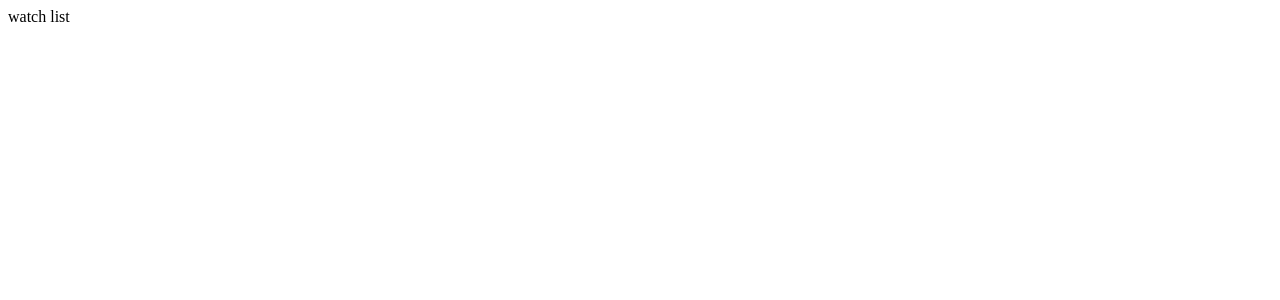
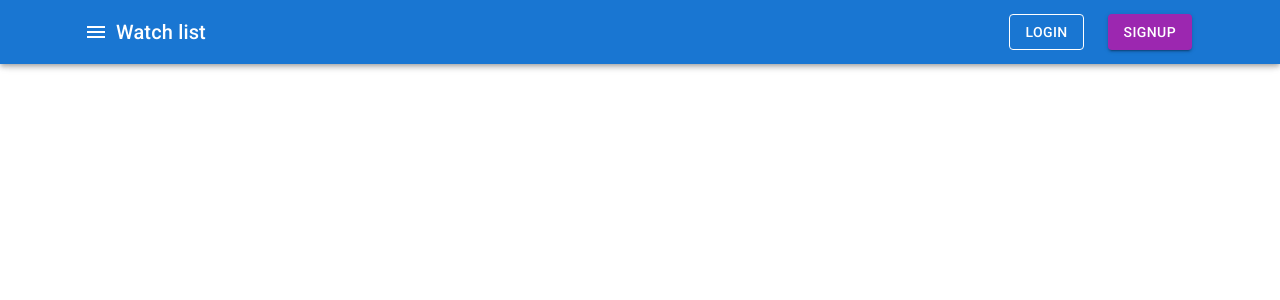
Before and after one commit to dima-diachkov/watch-list, a React (Create React App) app: page / in a window 1280 px wide. Shown: the top 300 px of the page. Built offline with nearby package versions, Linux system fonts and the light colour scheme.

Commit message:
add navbar

```diff
--- a/src/App.tsx
+++ b/src/App.tsx
@@ -1,8 +1,9 @@
 import React from 'react';
+import { NavBar } from './components/NavBar';
 
 function App() {
   return (
-    <div>watch list</div>
+    <NavBar />
   );
 }
 
--- /dev/null
+++ b/src/components/NavBar.tsx
@@ -0,0 +1,28 @@
+import React from 'react';
+import { AppBar, Box, Button, Container, IconButton, Toolbar, Typography } from "@mui/material"
+import MenuIcon from '@mui/icons-material/Menu';
+
+export const NavBar = () => {
+    return (
+        <AppBar position='fixed'>
+            <Container fixed>
+                <Toolbar>
+                    <IconButton edge="start" color="inherit" aria-label='menu' >
+                        <MenuIcon />
+                    </IconButton>
+                    <Typography variant='h6' sx={{flexGrow: 1}}>
+                        Watch list
+                    </Typography>
+                    <Box mr={3}>
+                        <Button color='inherit' variant="outlined">
+                            LOGIN
+                        </Button>
+                    </Box>
+                    <Button color='secondary' variant='contained'>
+                        SIGNUP
+                    </Button>
+                </Toolbar>
+            </Container>
+        </AppBar>
+    );
+}
```
